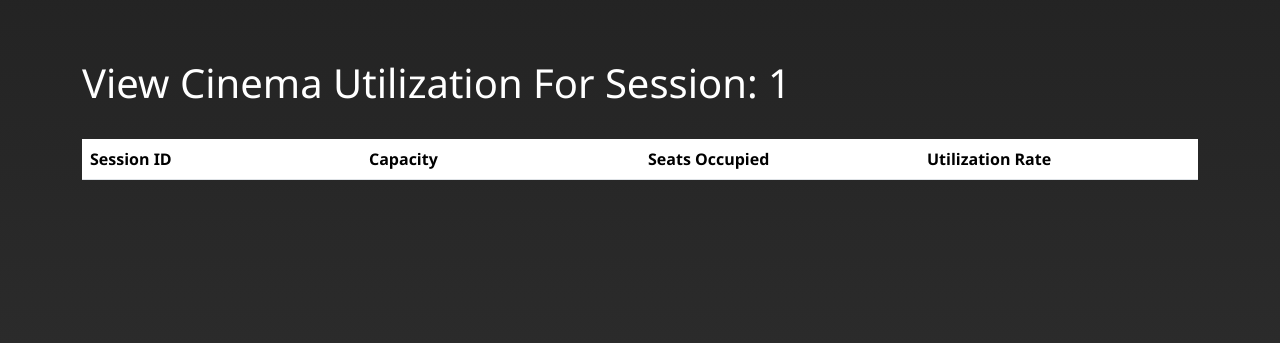
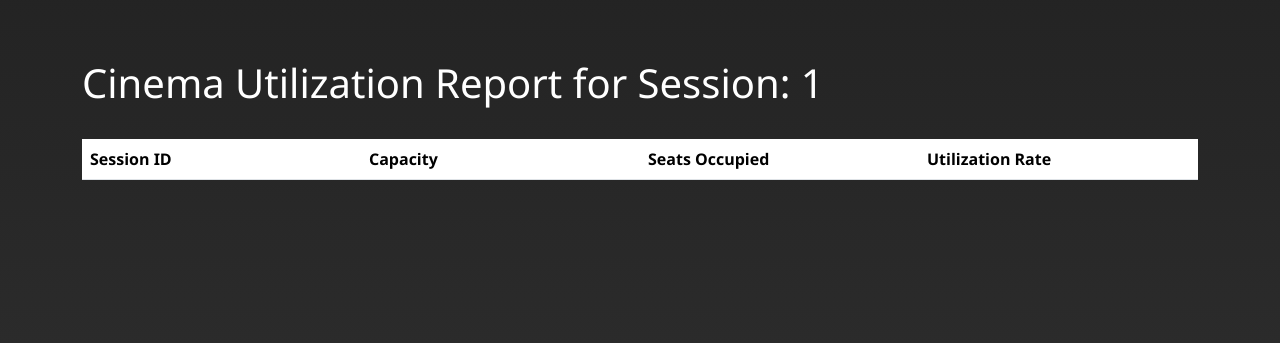
Before and after one commit to brandonlouis/flicket, a PHP site: page /views/cinemaUtilReport/viewCinemaUtilReport.php in a window 1280 px wide. Shown: the part 77-420 px from the top of the page. Run offline with PHP 8.4, Linux system fonts and the light colour scheme; the visitor is signed in with stand-in values (Sample User, id 1); data that the repository does not hold is empty.

Commit message:
Title changes for report generation pages

```diff
--- a/views/cinemaUtilReport/viewCinemaUtilReport.php
+++ b/views/cinemaUtilReport/viewCinemaUtilReport.php
@@ -16,7 +16,7 @@
     <link rel="stylesheet" href="/flicket/css/style.css">
 
 
-    <title>Manage Sessions | flicket</title>
+    <title>View Utility Report | flicket</title>
     <link rel="icon" type="image/x-icon" href="/flicket/img/favicon.ico">
 </head>
 
@@ -29,13 +29,13 @@
         <div class="content">
             <div class="d-flex justify-content-between align-items-center">
                 <?php if($_SESSION['timeLevel'] == 'Session'){ ?>
-                    <h1>View Cinema Utilization For <?php echo $_SESSION['timeLevel']; ?>: <?php echo $_SESSION['sessionID']; ?></h1>
+                    <h1>Cinema Utilization Report for <?php echo $_SESSION['timeLevel']; ?>: <?php echo $_SESSION['sessionID']; ?></h1>
                 <?php } ?>
                 <?php if($_SESSION['timeLevel'] == 'Day') { ?>
-                    <h1>View Ticket Sales Report For <?php echo $_SESSION['timeLevel']; ?>: <?php echo $_SESSION['dayDate']; ?></h1>
+                    <h1>Cinema Utilization Report for <?php echo $_SESSION['timeLevel']; ?>: <?php echo $_SESSION['dayDate']; ?></h1>
                 <?php } ?>
                 <?php if($_SESSION['timeLevel'] == 'Week'){ ?>
-                    <h1>View Ticket Sales Report For <?php echo $_SESSION['timeLevel']; ?>: <?php echo $_SESSION['startDate'];?> to <?php echo $_SESSION['endDate'];?></h1>
+                    <h1>Cinema Utilization Report for <?php echo $_SESSION['timeLevel']; ?>: <?php echo $_SESSION['startDate'];?> to <?php echo $_SESSION['endDate'];?></h1>
                 <?php } ?>
             </div>
             <table class="table table-hover text-white mt-4">
--- a/views/foodDrinks.php
+++ b/views/foodDrinks.php
@@ -18,7 +18,7 @@
     <link rel="stylesheet" href="../css/style.css">
 
 
-    <title>F&B Items | flicket</title>
+    <title>Food & Drinks | flicket</title>
     <link rel="icon" type="image/x-icon" href="/flicket/img/favicon.ico">
 </head>
 
--- a/views/movieBookingMgmt/createMovieBooking.php
+++ b/views/movieBookingMgmt/createMovieBooking.php
@@ -78,7 +78,7 @@
                 </div>
 
                 <div class="modal fade" id="purchase" tabindex="-1" aria-labelledby="modalLabel" aria-hidden="true">
-                    <div class="modal-dialog modal-dialog-centered" style="max-width:450px;">
+                    <div class="modal-dialog modal-dialog-centered" style="max-width:500px;">
                         <div class="modal-content">
                             <div class="modal-header">
                             <h5 class="modal-title" id="modalLabel">Purchase Payment</h5>
```
Also changed, not shown: views/ticketSalesReport/viewTicketSalesReport.php (+4 -4 lines).
